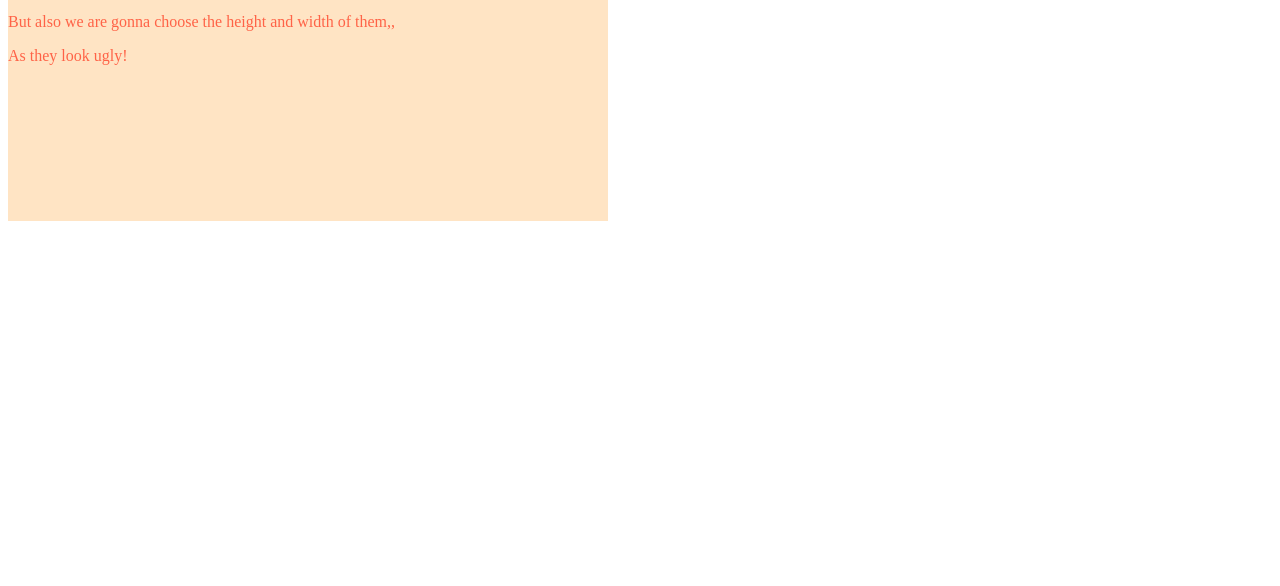
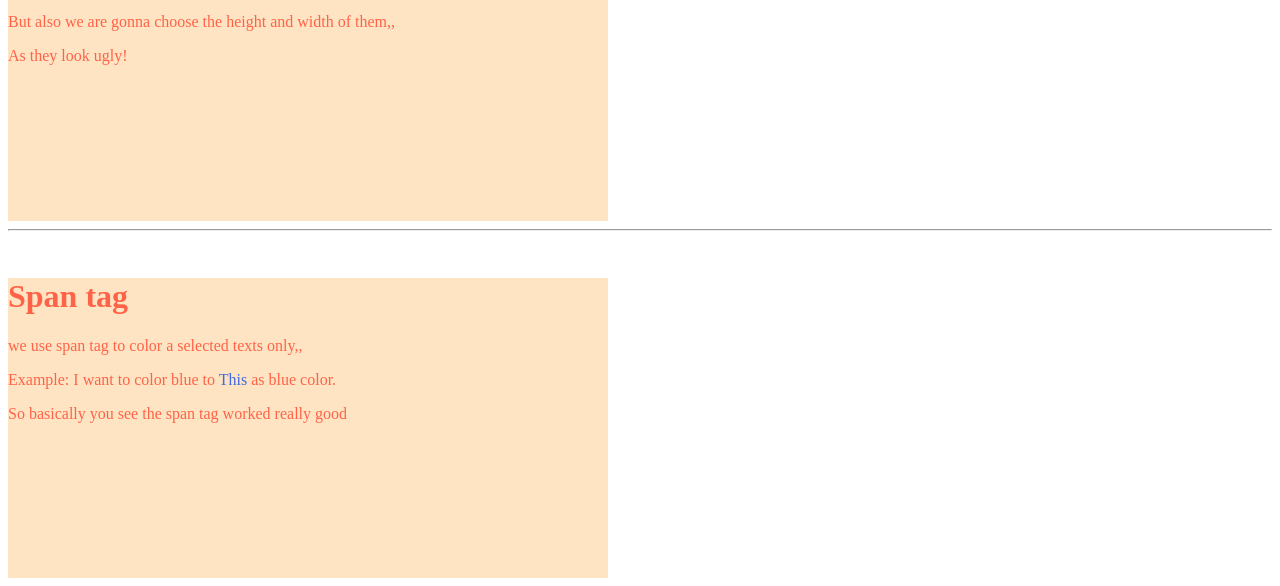
Before and after one commit to Sayeednayeem1/practice-html-css-repo, a plain HTML site: page index.html in a window 1280 px wide. Shown: the part 476-1062 px from the top of the page. Before the commit the page ends 800 px from the top, so only its background shows below. Drawn offline with Linux system fonts and the light colour scheme.

Commit message:
color me purple ohh! alas! sorry blue

```diff
--- a/index.css
+++ b/index.css
@@ -7,3 +7,6 @@
 #color-blue{
     color: royalblue;
 }
+#span{
+    color: royalblue;
+}
--- a/index.html
+++ b/index.html
@@ -24,5 +24,13 @@
         <p>But also we are gonna choose the height and width of them,,</p>
         <p>As they look ugly!</p>
     </div>
+    <hr>
+    <br>
+    <div class="blue-beast">
+        <h1>Span tag</h1>
+        <p>we use span tag to color a selected texts only,,</p>
+        <p>Example: I want to color blue to <span id="span">This</span> as blue color.</p>
+        <p>So basically you see the span tag worked really good</p>
+    </div>
 </body>
 </html>
```
